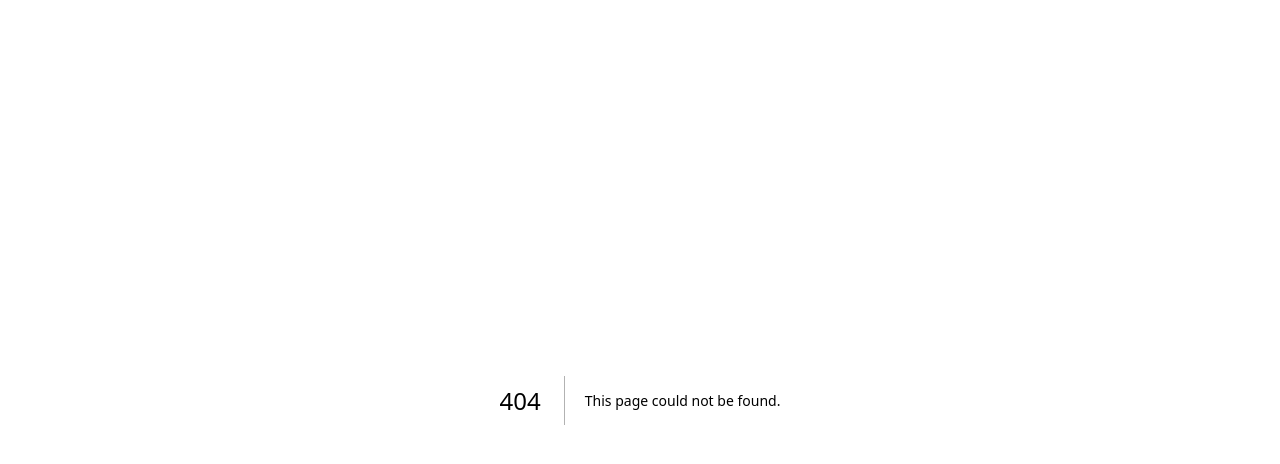
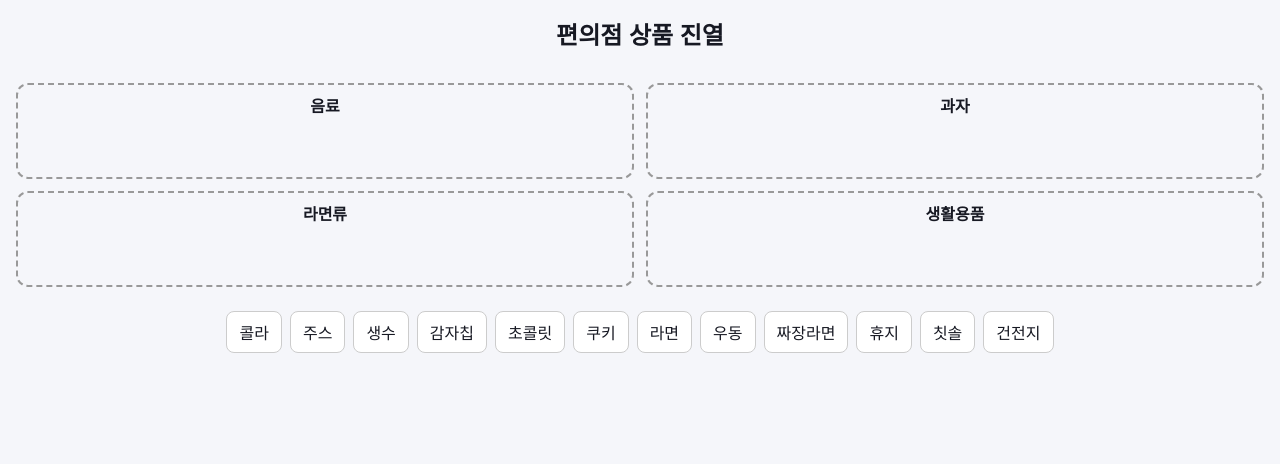
Before and after one commit to soooongaaa/vibecoding-kgu, a Next.js app: page /games/shelf-stock in a window 1280 px wide. Before the commit this address had no page. Shown: the top 464 px of the page. Built offline with nearby package versions, Linux system fonts and the light colour scheme.

Commit message:
feat(shelf-stock): 정적 라우트와 데이터 모델 추가

```diff
--- /dev/null
+++ b/src/app/games/shelf-stock/page.tsx
@@ -0,0 +1,5 @@
+import { ShelfGame } from "@/games/shelf-stock/ShelfGame";
+
+export default function ShelfStockPage() {
+  return <ShelfGame />;
+}
--- /dev/null
+++ b/src/games/shelf-stock/ShelfGame.module.css
@@ -0,0 +1,45 @@
+.page {
+  min-height: 100dvh;
+  padding: 16px;
+  display: flex;
+  flex-direction: column;
+  gap: 24px;
+}
+
+.title {
+  font-size: 1.5rem;
+  text-align: center;
+}
+
+.categories {
+  display: grid;
+  grid-template-columns: repeat(2, 1fr);
+  gap: 12px;
+}
+
+.categoryBox {
+  border: 2px dashed #999;
+  border-radius: 12px;
+  min-height: 96px;
+  padding: 8px;
+}
+
+.categoryLabel {
+  font-size: 1rem;
+  text-align: center;
+  margin: 0;
+}
+
+.tray {
+  display: flex;
+  flex-wrap: wrap;
+  gap: 8px;
+  justify-content: center;
+}
+
+.productChip {
+  border: 1px solid #ccc;
+  border-radius: 8px;
+  padding: 8px 12px;
+  background: #fff;
+}
--- /dev/null
+++ b/src/games/shelf-stock/ShelfGame.tsx
@@ -0,0 +1,28 @@
+"use client";
+
+import { CATEGORIES, PRODUCTS } from "./data";
+import styles from "./ShelfGame.module.css";
+
+export function ShelfGame() {
+  return (
+    <main className={styles.page}>
+      <h1 className={styles.title}>편의점 상품 진열</h1>
+
+      <section className={styles.categories}>
+        {CATEGORIES.map((category) => (
+          <div key={category.id} className={styles.categoryBox}>
+            <h2 className={styles.categoryLabel}>{category.label}</h2>
+          </div>
+        ))}
+      </section>
+
+      <section className={styles.tray}>
+        {PRODUCTS.map((product) => (
+          <div key={product.id} className={styles.productChip}>
+            {product.name}
+          </div>
+        ))}
+      </section>
+    </main>
+  );
+}
--- /dev/null
+++ b/src/games/shelf-stock/data.ts
@@ -0,0 +1,23 @@
+import type { Category, Product } from "./types";
+
+export const CATEGORIES: Category[] = [
+  { id: "beverage", label: "음료" },
+  { id: "snack", label: "과자" },
+  { id: "noodle", label: "라면류" },
+  { id: "daily", label: "생활용품" },
+];
+
+export const PRODUCTS: Product[] = [
+  { id: "cola", name: "콜라", categoryId: "beverage" },
+  { id: "juice", name: "주스", categoryId: "beverage" },
+  { id: "water", name: "생수", categoryId: "beverage" },
+  { id: "chips", name: "감자칩", categoryId: "snack" },
+  { id: "chocolate", name: "초콜릿", categoryId: "snack" },
+  { id: "cookie", name: "쿠키", categoryId: "snack" },
+  { id: "ramen", name: "라면", categoryId: "noodle" },
+  { id: "udon", name: "우동", categoryId: "noodle" },
+  { id: "jjajang", name: "짜장라면", categoryId: "noodle" },
+  { id: "tissue", name: "휴지", categoryId: "daily" },
+  { id: "toothbrush", name: "칫솔", categoryId: "daily" },
+  { id: "battery", name: "건전지", categoryId: "daily" },
+];
--- /dev/null
+++ b/src/games/shelf-stock/types.ts
@@ -0,0 +1,12 @@
+export type CategoryId = "beverage" | "snack" | "noodle" | "daily";
+
+export interface Category {
+  id: CategoryId;
+  label: string;
+}
+
+export interface Product {
+  id: string;
+  name: string;
+  categoryId: CategoryId;
+}
```
